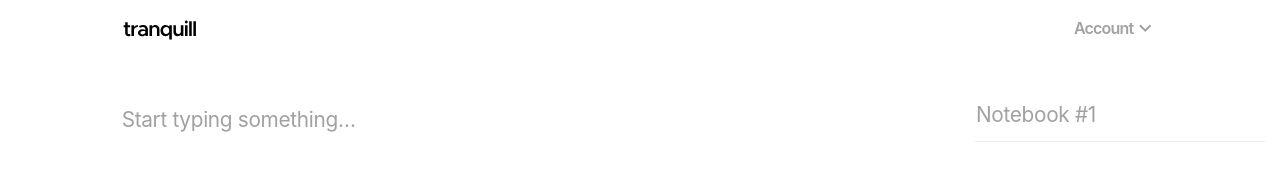
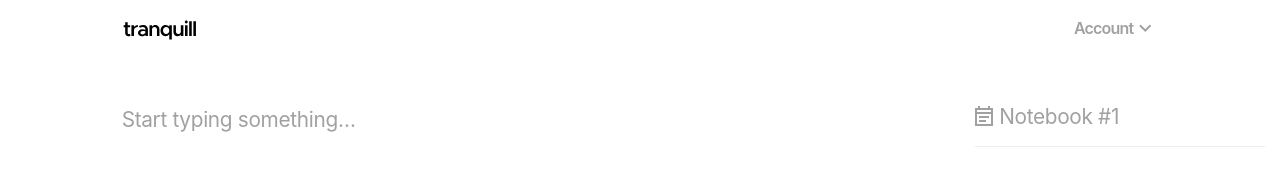
Before and after one commit to sruli/tranquill, a React (Create React App) app in the folder client/: page / in a window 1280 px wide. Shown: the top 194 px of the page. Built offline with nearby package versions, Linux system fonts and the light colour scheme; a web font is replaced by a local one.

Commit message:
name field updates
- Add notebook icon to input field area
- updates to font color

```diff
--- /dev/null
+++ b/client/src/components/icons/NotebookIcon.js
@@ -0,0 +1,14 @@
+import React from 'react';
+
+const NotebookIcon = () => (
+  <svg width="24" height="24" viewBox="0 0 24 24" version="1.1" xmlns="http://www.w3.org/2000/svg" xmlnsXlink="http://www.w3.org/1999/xlink">
+    <g id="Experimental-screens" stroke="none" strokeWidth="1" fill="none" fillRule="evenodd">
+      <g id="sharp-event_note-24px" transform="translate(-3.000000, -1.000000)">
+        <polygon id="Path" points="0 0 24 0 24 24 0 24" />
+        <path d="M17,11 L7,11 L7,13 L17,13 L17,11 Z M21,3 L18,3 L18,1 L16,1 L16,3 L8,3 L8,1 L6,1 L6,3 L3,3 L3,21 L21,21 L21,3 Z M19,19 L5,19 L5,8 L19,8 L19,19 Z M14,15 L7,15 L7,17 L14,17 L14,15 Z M5,5 L19,5 L19,7 L5,7 L5,5 Z M5,8 L19,8 L19,9 L5,9 L5,8 Z" id="Shape" fill="#A2A1A2" fillRule="nonzero" />
+      </g>
+    </g>
+  </svg>
+);
+
+export default NotebookIcon;
--- a/client/src/scenes/Notebook/components/NameSection/NameSection.module.scss
+++ b/client/src/scenes/Notebook/components/NameSection/NameSection.module.scss
@@ -3,8 +3,10 @@
 .nameInput {
   border: none;
   height: $font-size-lg;
+  color: $gray-600;
 }
 
 .nameInput:focus {
   box-shadow: none;
+  color: $gray-900;
 }
--- a/client/src/scenes/Notebook/components/NameSection/index.js
+++ b/client/src/scenes/Notebook/components/NameSection/index.js
@@ -1,11 +1,13 @@
 import React from 'react';
 import styles from './NameSection.module.scss';
+import NotebookIcon from '../../../../components/icons/NotebookIcon';
 
 const NameSection = () => (
   <React.Fragment>
-    <div className="row">
+    <div className="row align-items-center no-gutters">
+      <div className="col-1"><NotebookIcon /></div>
       <input
-        className={`col-8 form-control form-control-lg ls-1 ${styles.nameInput}`}
+        className={`col-7 form-control form-control-lg ls-1 ${styles.nameInput}`}
         type="text"
         placeholder="Notebook #1"
       />
```
